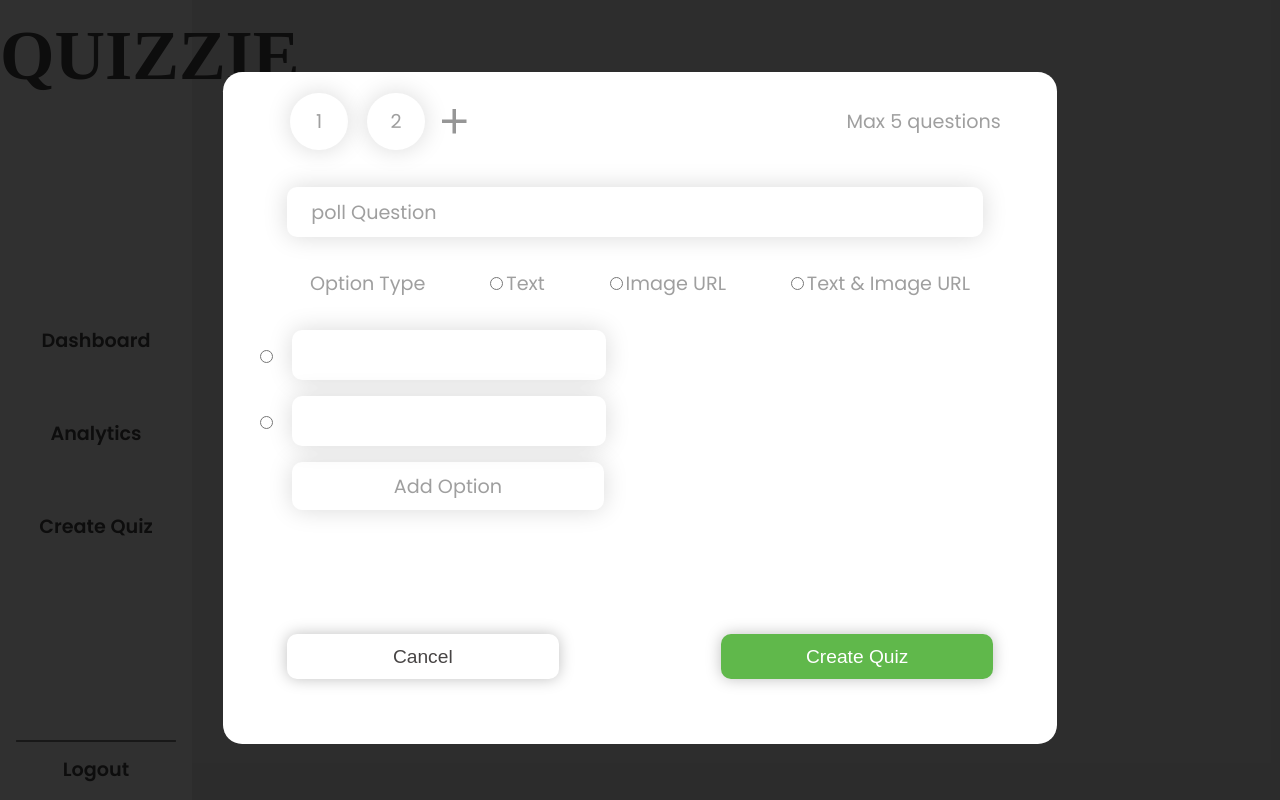
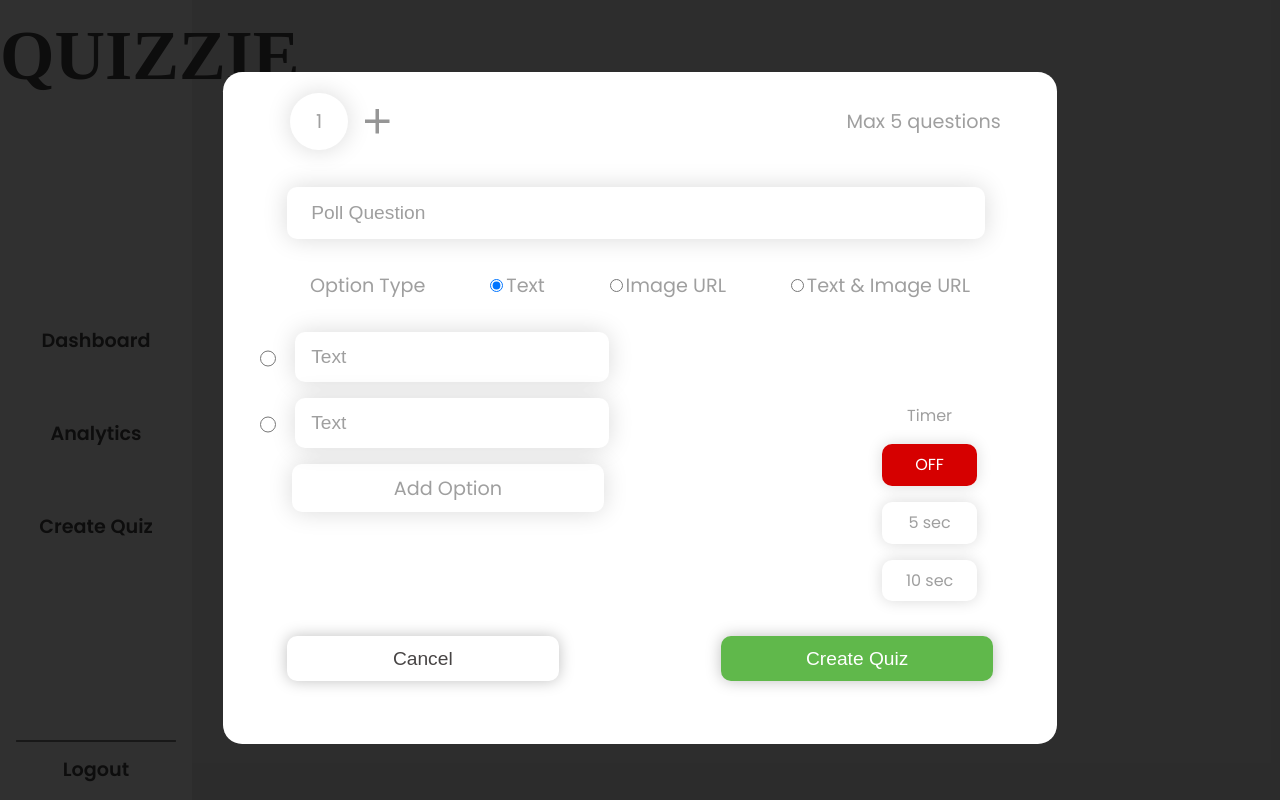
Before and after one commit to 2023PHOENIX/Quizzies, a React (Vite) app in the folder client/: page /create-quiz in a window 1280 px wide. Built offline with nearby package versions, Linux system fonts and the light colour scheme; a web font is replaced by a local one.

Commit message:
UI: Added Timer and other Form2 parts

```diff
--- a/client/src/components/QuizForm2/QuestionData.jsx
+++ b/client/src/components/QuizForm2/QuestionData.jsx
@@ -1,24 +1,52 @@
 import { useState } from "react";
+import { v4 as uuidv4 } from "uuid";
 import styles from "./quizForm2.module.css";
 const QuestionData = ({ setQuestionData }) => {
   const [correctAnswer, setCorrectAnswer] = useState();
-  const [totalOptions, setTotalOptions] = useState(2);
+  const [totalOptions, setTotalOptions] = useState([
+    {
+      id: uuidv4(),
+    },
+    { id: uuidv4() },
+  ]);
 
+  console.log(totalOptions);
+  const [questionType, setQuestionType] = useState("Text");
+
+  const addOption = () => {
+    setTotalOptions((prevData) => [...prevData, { id: uuidv4() }]);
+  };
+  const removeOption = (id) => {
+    const updatedOptionData = totalOptions.filter((option) => option.id !== id);
+
+    setTotalOptions(updatedOptionData);
+  };
   const handleOptionChange = (e) => {
-    setSelectedOption(e.target.value);
+    console.log(e.target.value);
+    setCorrectAnswer(e.target.value);
   };
 
+  const handleQuestionType = (e) => {
+    console.log(questionType);
+    setQuestionType(e.target.name);
+  };
   return (
     <>
-      <div className={styles.questionType}>poll Question </div>
+      <input
+        type="text"
+        className={styles.questionTitle}
+        placeholder="Poll Question"
+      />
       <div className={styles.choiceType}>
         <div className="choiceText">Option Type </div>
         <div className={styles.radioContainer}>
           <input
             type="radio"
             id="option1"
-            name="options"
+            name="Text"
+            checked={questionType === "Text"}
             className={styles.radioInput}
+            onChange={handleQuestionType}
           />
           <label htmlFor="option1" className={styles.radioLabel}>
             Text
@@ -28,8 +56,10 @@
           <input
             type="radio"
             id="option2"
-            name="options"
+            name="Image URL"
+            checked={questionType === "Image URL"}
             className={styles.radioInput}
+            onChange={handleQuestionType}
           />
           <label htmlFor="option2" className={styles.radioLabel}>
             Image URL
@@ -39,8 +69,10 @@
           <input
             type="radio"
             id="option3"
-            name="options"
+            name="text&image"
             className={styles.radioInput}
+            checked={questionType === "text&image"}
+            onChange={handleQuestionType}
           />
           <label htmlFor="option3" className={styles.radioLabel}>
             Text & Image URL
@@ -48,23 +80,54 @@
         </div>
       </div>
       <div className={styles.optionsToChoose}>
-        {[...Array(totalOptions)].map((_, index) => (
+        {totalOptions.map((opData, index) => (
           <div className={styles.option} key={index}>
             <input
               type="radio"
-              value={`option${index}`}
-              checked={correctAnswer === `option${index}`}
+              value={`option${index + 1}`}
+              checked={correctAnswer === `option${index + 1}`}
               onChange={handleOptionChange}
               className={styles.optionRadio}
             />
-            <input type="text" className={styles.optionInput} />
+            <input
+              type="text"
+              placeholder={
+                questionType === "text&image" ? "Text" : `${questionType}`
+              }
+              className={styles.optionInput}
+              style={questionType === "text&image" ? { width: "11rem" } : {}}
+            />
+            {questionType === "text&image" && (
+              <input
+                type="text"
+                placeholder="Image URL"
+                className={styles.optionInput}
+                style={{ width: "16rem" }}
+              />
+            )}
+            {index > 1 && (
+              <div
+                className={styles.deleteBucket}
+                onClick={() => removeOption(opData.id)}
+              >
+                <svg
+                  xmlns="http://www.w3.org/2000/svg"
+                  width="24"
+                  height="24"
+                  viewBox="0 0 24 24"
+                  fill="none"
+                >
+                  <path
+                    d="M7 21C6.45 21 5.979 20.804 5.587 20.412C5.195 20.02 4.99933 19.5493 5 19V6H4V4H9V3H15V4H20V6H19V19C19 19.55 18.804 20.021 18.412 20.413C18.02 20.805 17.5493 21.0007 17 21H7ZM9 17H11V8H9V17ZM13 17H15V8H13V17Z"
+                    fill="#D60000"
+                  />
+                </svg>
+              </div>
+            )}
           </div>
         ))}
-        {totalOptions < 4 && (
-          <div
-            className={styles.addOption}
-            onClick={() => setTotalOptions(totalOptions + 1)}
-          >
+        {totalOptions.length < 4 && (
+          <div className={styles.addOption} onClick={addOption}>
             Add Option
           </div>
         )}{" "}
--- a/client/src/components/QuizForm2/QuizForm2.jsx
+++ b/client/src/components/QuizForm2/QuizForm2.jsx
@@ -1,28 +1,64 @@
 import styles from "./quizForm2.module.css";
 import plus from "../../assets/plus.svg";
+import { v4 as uuidv4 } from "uuid";
 
 import QuestionData from "./QuestionData";
 import { useState } from "react";
+import Timer from "../Timer/Timer";
 
 const QuizForm2 = () => {
-  const [totalQuestions, setTotalQuestions] = useState(2);
+  const [questionData, setQuestionData] = useState([{ id: uuidv4() }]);
+  const addQuestion = () => {
+    setQuestionData((prevData) => [...prevData, { id: uuidv4() }]);
+  };
 
-  const [questionData, setQuestionData] = useState({});
-  console.log(questionData);
+  const removeQuestion = (id) => {
+    const updatedQuestionData = questionData.filter(
+      (question) => question.id !== id,
+    );
+
+    setQuestionData(updatedQuestionData);
+  };
   return (
     <div className={styles.wrapper}>
       <div className={styles.questionCounter}>
         <div className={styles.qCount}>
-          {[...Array(totalQuestions)].map((_, index) => (
-            <div className={styles.qNum} key={index}>
-              {index + 1}
+          {questionData.map((qd, i) => (
+            <div
+              className={styles.qNum}
+              key={qd.id}
+              onClick={() => console.log(qd.id)}
+            >
+              {i + 1}
+              {i > 0 && (
+                <div
+                  className={styles.crossBtn}
+                  onClick={() => removeQuestion(qd.id)}
+                >
+                  <svg
+                    xmlns="http://www.w3.org/2000/svg"
+                    width="9"
+                    height="9"
+                    viewBox="0 0 9 9"
+                    fill="none"
+                  >
+                    <path
+                      d="M7.5553 1.34619L1.46155 7.43994M1.46155 1.34619L7.5553 7.43994"
+                      stroke="#474444"
+                      stroke-width="1.5"
+                      stroke-linecap="round"
+                      stroke-linejoin="round"
+                    />
+                  </svg>
+                </div>
+              )}
             </div>
           ))}
-          {totalQuestions < 4 && (
+          {questionData.length < 5 && (
             <img
               src={plus}
               className={styles.plusQuestion}
-              onClick={() => setTotalQuestions(totalQuestions + 1)}
+              onClick={addQuestion}
             />
           )}
         </div>
@@ -43,6 +79,7 @@
           Create Quiz
         </button>
       </div>
+      <Timer />
     </div>
   );
 };
--- a/client/src/components/QuizForm2/quizForm2.module.css
+++ b/client/src/components/QuizForm2/quizForm2.module.css
@@ -2,6 +2,7 @@
   display: flex;
   flex-direction: column;
   color: #9f9f9f;
+  position: relative;
 }
 
 .questionCounter {
@@ -27,11 +28,12 @@
   background: #fff;
   box-shadow: 0px 0px 25px 0px rgba(0, 0, 0, 0.15);
   margin-left: 0.7rem;
+  position: relative;
 }
 .plusQuestion {
   margin-top: 1rem;
 }
-.questionType {
+.questionTitle {
   width: 42rem;
   height: 3.125rem;
   border-radius: 10px;
@@ -41,7 +43,7 @@
   padding-left: 1.5rem;
   display: flex;
   align-items: center;
-
+  font-size: 1.2rem;
   margin: 1rem 4rem;
 }
 
@@ -60,6 +62,7 @@
   margin: 1rem 0;
   gap: 1rem;
   margin: 1rem 2rem;
+  position: relative;
 }
 
 .optionInput {
@@ -99,3 +102,21 @@
   box-shadow: 0px 0px 15px 0px rgba(0, 0, 0, 0.25);
   font-size: 1.2rem;
 }
+
+.crossBtn {
+  position: absolute;
+  right: 0.1rem;
+  top: -0.2rem;
+}
+
+.deleteBucket {
+  padding-top: 1rem;
+  /* position: absolute; */
+  height: 1.5rem;
+  width: 1.5rem;
+}
+
+.optionRadio {
+  background-color: #d9d9d9;
+  width: 1rem;
+}
--- /dev/null
+++ b/client/src/components/Timer/Timer.jsx
@@ -0,0 +1,46 @@
+import { useState } from "react";
+import styles from "./Timer.module.css";
+
+const Timer = () => {
+  const [questionTime, setQuestionTime] = useState("OFF");
+
+  const changeQuestion = (e) => {
+    setQuestionTime(e.target.innerText);
+  };
+
+  const selectedStyle = {
+    backgroundColor: "#D60000",
+    color: "#fff",
+  };
+  return (
+    <div className={styles.timerWrapper}>
+      <div> Timer </div>
+      <div
+        name="OFF"
+        className={styles.timerBtn}
+        onClick={changeQuestion}
+        style={questionTime === "OFF" ? selectedStyle : {}}
+      >
+        OFF
+      </div>
+      <div
+        name="5sec"
+        className={styles.timerBtn}
+        onClick={changeQuestion}
+        style={questionTime === "5 sec" ? selectedStyle : {}}
+      >
+        5 sec
+      </div>
+      <div
+        name="10sec"
+        className={styles.timerBtn}
+        onClick={changeQuestion}
+        style={questionTime === "10 sec" ? selectedStyle : {}}
+      >
+        10 sec
+      </div>
+    </div>
+  );
+};
+
+export default Timer;
--- /dev/null
+++ b/client/src/components/Timer/Timer.module.css
@@ -0,0 +1,22 @@
+.timerWrapper {
+  display: flex;
+  flex-direction: column;
+  align-items: center;
+  justify-content: center;
+  gap: 1rem;
+  text-align: center;
+  position: absolute;
+  font-size: 1rem;
+
+  right: 5rem;
+  bottom: 5rem;
+}
+
+.timerBtn {
+  width: 5.9rem;
+  height: 2.1rem;
+  border-radius: 10px;
+  background: #fff;
+  box-shadow: 0px 0px 15px 0px rgba(0, 0, 0, 0.15);
+  padding-top: 0.5rem;
+}
--- /dev/null
+++ b/package.json
@@ -0,0 +1,5 @@
+{
+	"dependencies": {
+		"uuid": "^9.0.1"
+	}
+}
```
Also changed, not shown: 1 other file (tests, documents, lock files or other folders).
